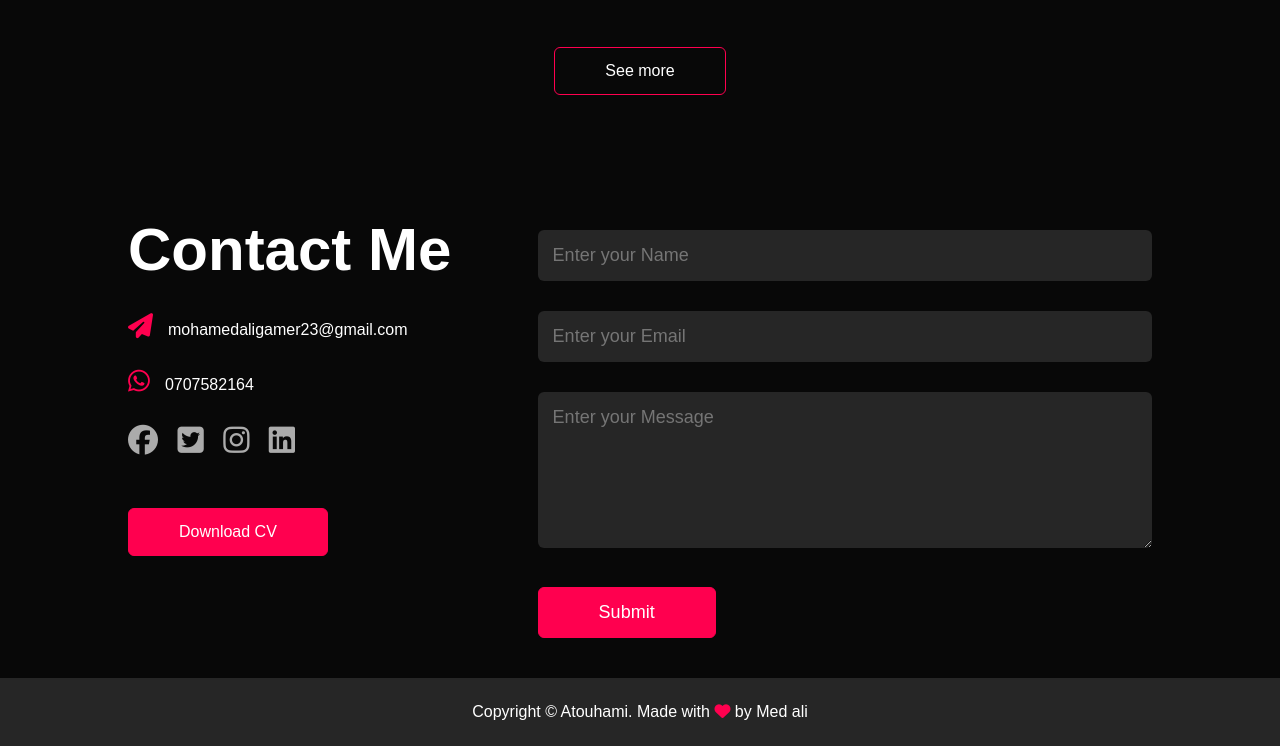
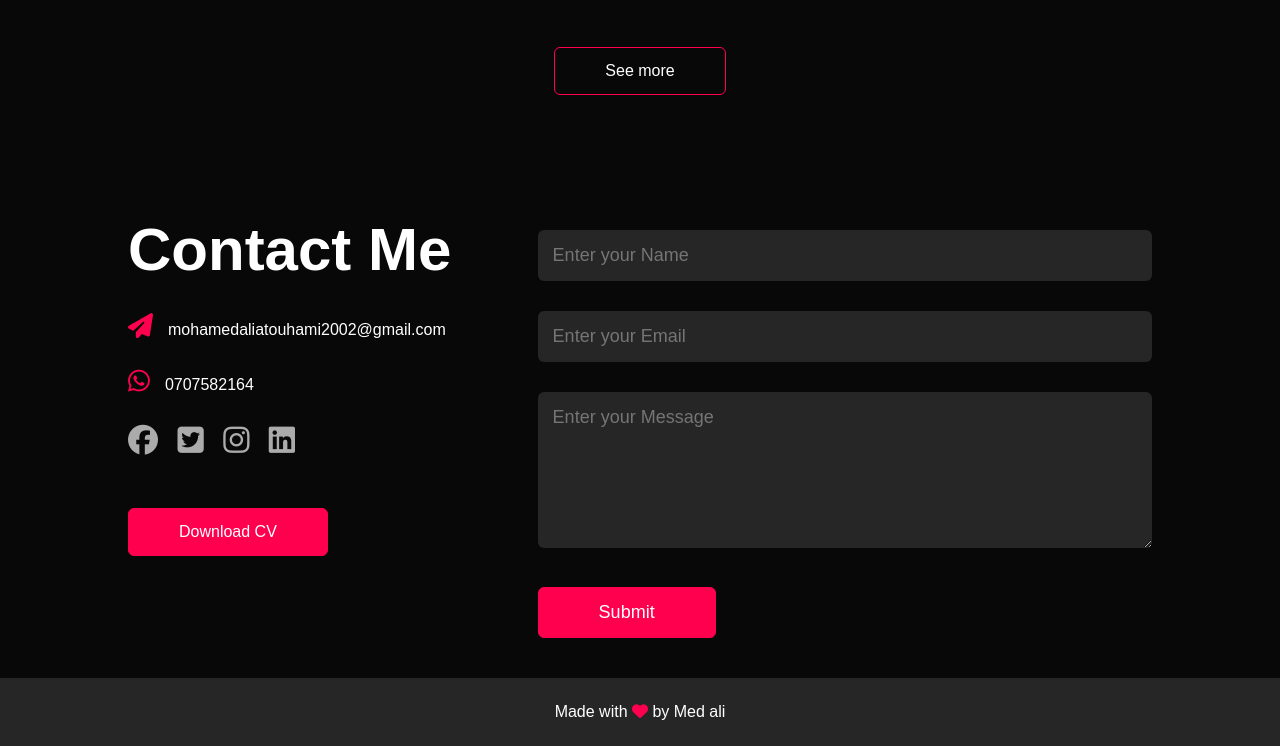
Before and after one commit to mohamed-ali-atouhami/Portfolio, a website: page static/index.html in a window 1280 px wide. Shown: the part 2455-3201 px from the top of the page. Drawn offline with nearby package versions, Linux system fonts and the light colour scheme.

Commit message:
new changes

```diff
--- a/static/index.html
+++ b/static/index.html
@@ -146,7 +146,7 @@
             <div class="row">
                 <div data-aos="fade-up-right"  class="contact-left">
                     <h1 class="sub-title">Contact Me</h1>
-                    <p><i class="fa-solid fa-paper-plane"></i>mohamedaligamer23@gmail.com</p>
+                    <p><i class="fa-solid fa-paper-plane"></i>mohamedaliatouhami2002@gmail.com</p>
                     <p><i class="fa-brands fa-whatsapp"></i>0707582164</p>
                     <div class="sociale-icones">
                         <a href="https://facebook.com"><i class="fa-brands fa-facebook"></i></a>
@@ -154,7 +154,7 @@
                         <a href=""><i class="fa-brands fa-instagram"></i></a>
                         <a href=""><i class="fa-brands fa-linkedin"></i></a>
                     </div>
-                    <a target="_blank" href="images/med ali cv.pdf" download class="btn btn2">Download CV</a>
+                    <a target="_blank" href="images/Mohamed ali atouhami cv.pdf" download class="btn btn2">Download CV</a>
                 </div>
                 <div data-aos="fade-up-left"  class="contact-right">
                     <form id="forma">
@@ -169,7 +169,7 @@
             </div>
         </div>
         <div class="copy-right">
-            <p> Copyright ©  Atouhami. Made with <i class="fa-solid fa-heart"></i> by Med ali</p>
+            <p> Made with <i class="fa-solid fa-heart"></i> by Med ali</p>
         </div>
     </div>
     <script>
```
Also changed, not shown: 2 other files.
